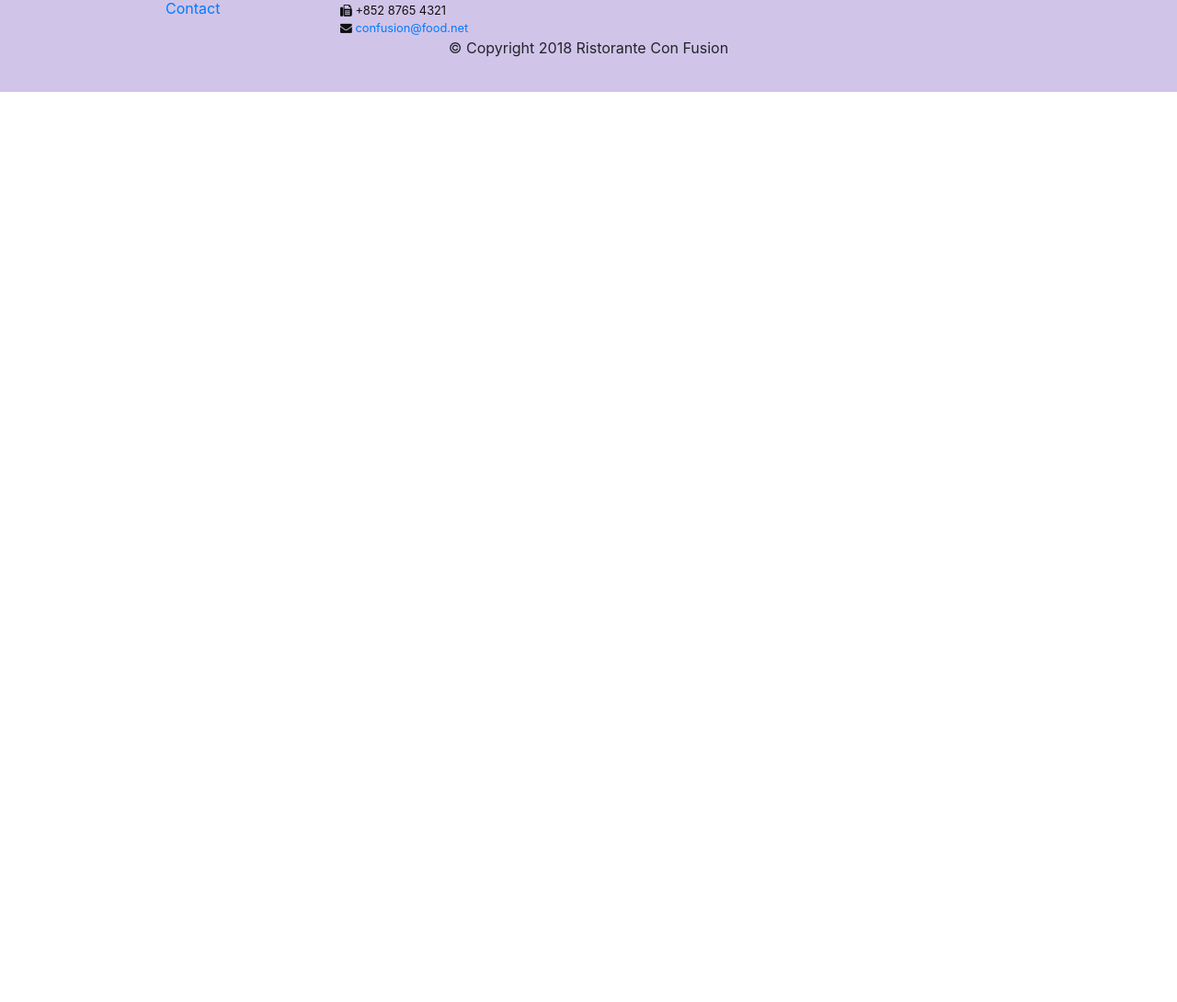
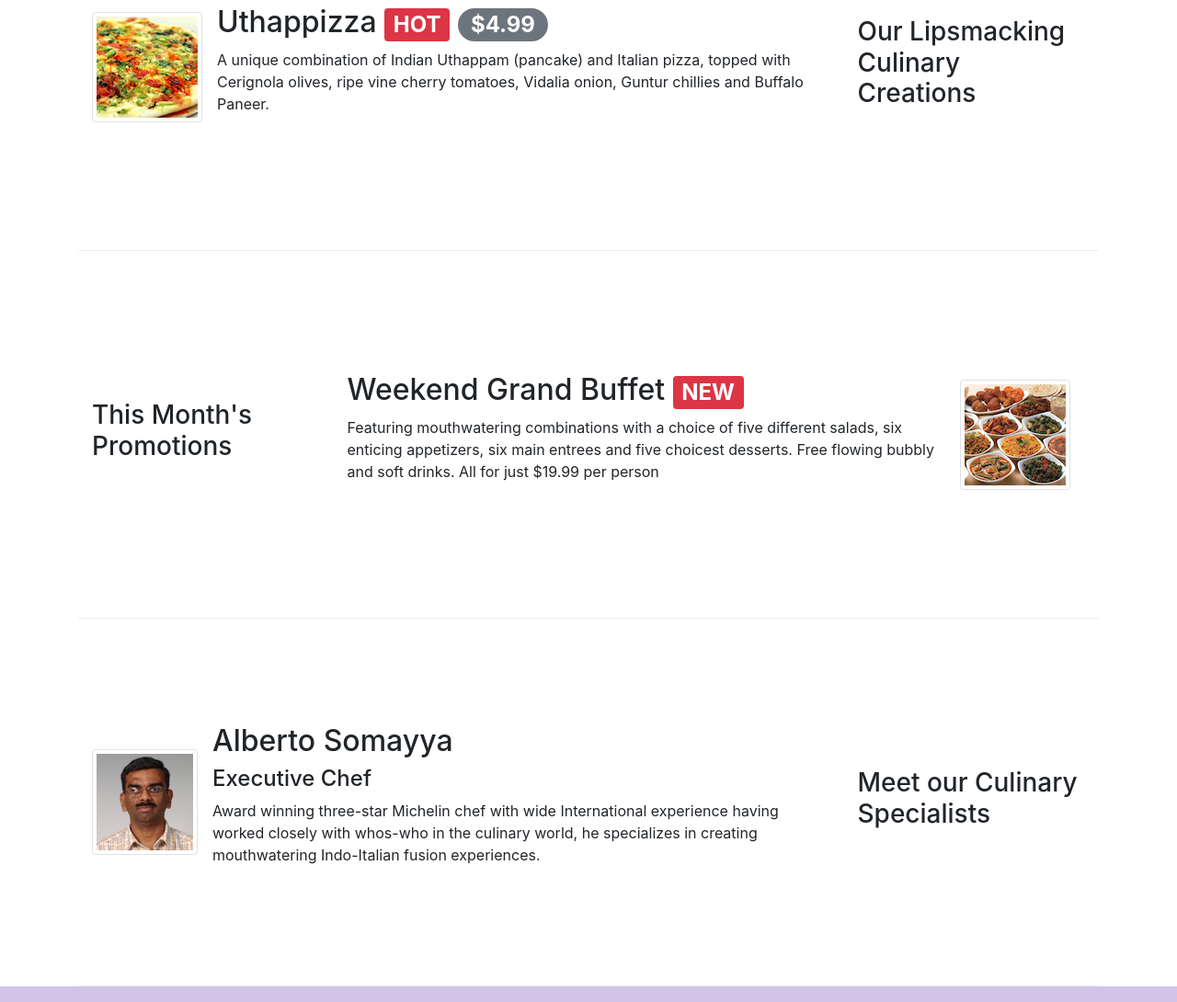
Before and after one commit to LakshithaCS/bootstrap, a website: page index.html in a window 1280 px wide. Shown: the part 862-1952 px from the top of the page at 92% size. Before the commit the page ends 962 px from the top, so only its background shows below. Drawn offline with nearby package versions, Linux system fonts and the light colour scheme.

Commit message:
assignment4

```diff
--- a/css/styles.scss
+++ b/css/styles.scss
@@ -75,3 +75,18 @@ body{
     bottom: 0px;
     z-index: 1;
 }
+
+.modal-content{
+    .modal-header{
+        background:$background-dark;
+        .modal-title{
+            color:floralwhite;
+        }
+        .close{
+            color:floralwhite;
+        }
+    }
+    .modal-body{
+        background:$background-pale;
+    }
+}
--- a/index.html
+++ b/index.html
@@ -33,7 +33,7 @@
                 <li class="nav-item"><a href="./contactus.html" class="nav-link"><span class="fa fa-address-card fa-lg"></span> Contact</a></li>
             </ul>
             <span class="navbar-text">
-                <a data-toggle="modal" data-target="#loginmodal">
+                <a id="login-button">
                     <span class="fa fa-sign-in"></span> Login
                 </a>
             </span>
@@ -166,7 +166,7 @@
                     <img src="./img/logo.png" class="img-fluid">
                 </div>
                 <div class="col-12 col-sm-3 align-self-center">
-                    <a data-toggle="modal" data-target="#reservemodal" role="button" href="#Reserve-table" class="btn btn-block nav-link btn-warning text-white">
+                    <a role="button" id="reserve-button" class="btn btn-block nav-link btn-warning text-white">
                     Reserve Table
                     </a>
                 </div>
@@ -227,7 +227,58 @@
                 </div>
             </div>
         </div>
+
+<div class="row row-content align-items-center">
+            <div class="col-12 col-sm-4 order-sm-last col-md-3">
+                <h3>Our Lipsmacking Culinary Creations</h3>
+            </div>
+            <div class="col col-sm order-sm-first col-md">
+                <div class="media">
+                    <img src="./img/uthappizza.png" alt="uthappizza" class="d-flex mr-3 img-thumbnail align-self-center">
+                    <div class="media-body">
+                        <h2 class="mt-0">Uthappizza <span class="badge badge-danger">HOT</span> <span class="badge badge-pill badge-secondary">$4.99</span></h2>
+                        <p>A unique combination of Indian Uthappam (pancake) and Italian pizza, topped with Cerignola olives, ripe vine cherry tomatoes, Vidalia onion, Guntur chillies and Buffalo Paneer.</p>
+                    </div>
+                </div>
+            </div>
+        </div>
+
+
+        <div class="row row-content align-items-center">
+            <div class="col-12 col-sm-4 col-md-3">
+                <h3>This Month's Promotions</h3>
+            </div>
+            <div class="col col-sm col-md">
+                <div class="media">
+                    <div class="media-body">
+                        <h2>Weekend Grand Buffet <span class="badge badge-danger">NEW</span></h2>
+                        <p>Featuring mouthwatering combinations with a choice of five different salads, six enticing appetizers, six main entrees and five choicest desserts. Free flowing bubbly and soft drinks. All for just $19.99 per person </p>
+                    </div>
+                    <img src="./img/buffet.png" alt="buffet" class="d-flex mr-3 img-thumbnail align-self-center">
+                </div>
+            </div>
+        </div>
+
+        <div class="row row-content align-items-center">
+            <div class="col-12 col-sm-4 order-sm-last col-md-3">
+                <h3>Meet our Culinary Specialists</h3>
+            </div>
+            <div class="col col-sm order-sm-first col-md">
+                <div class="media">
+                    <img src="./img/alberto.png" alt="alberto" class="d-flex mr-3 img-thumbnail align-self-center">
+                    <div class="media-body">
+                        <h2 class="mt-0">Alberto Somayya</h2>
+                        <h4>Executive Chef</h4>
+                        <p>Award winning three-star Michelin chef with wide International experience having worked closely with whos-who in the culinary world, he specializes in creating mouthwatering Indo-Italian fusion experiences. </p>
+                    </div>
+                </div>
+            </div>
+        </div>
+
+
     </div>
+
+
 
     <footer class="footer">
         <div class="container">
@@ -293,6 +344,15 @@
                 }
 
             });
+
+            $('#reserve-button').click(function(){
+                $('#reservemodal').modal('toggle');
+            });
+
+            $('#login-button').click(function(){
+                $('#loginmodal').modal('toggle');
+            });
+
         });
     </script>
 
```
Also changed, not shown: css/styles.css.
